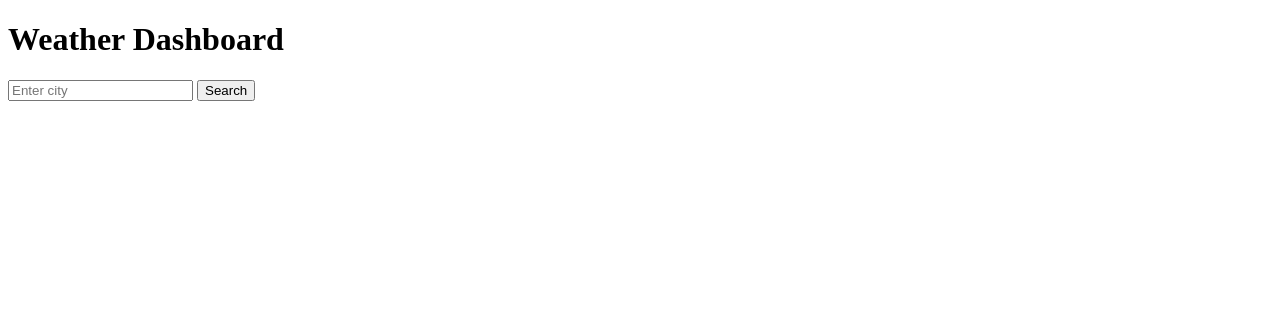
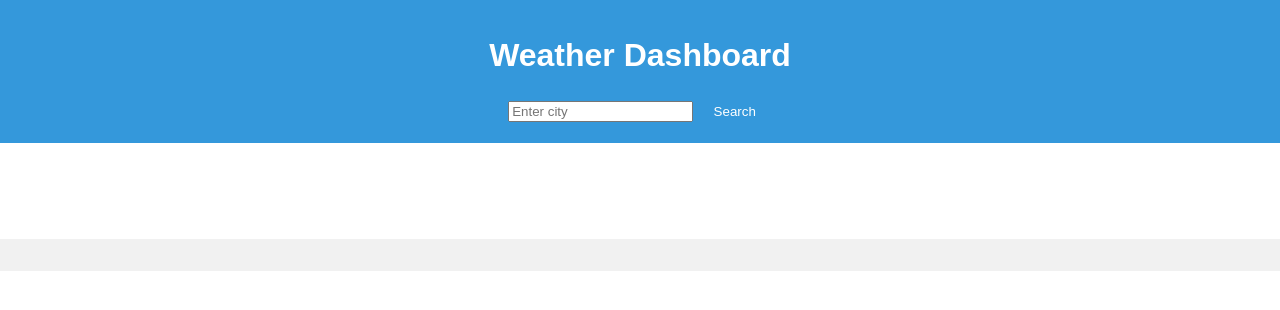
Before and after one commit to S3kiro24/Weather-forecast, a plain HTML site: page index.html in a window 1280 px wide. Drawn offline with Linux system fonts and the light colour scheme; files that its build step writes are made by us from their sources; files whose address does not match are found by name.

Commit message:
adding style

```diff
--- a/assets/styles/reset.css
+++ /dev/null
@@ -1,43 +0,0 @@
-html, body, div, span, applet, object, iframe,
-h1, h2, h3, h4, h5, h6, p, blockquote, pre,
-a, abbr, acronym, address, big, cite, code,
-del, dfn, em, img, ins, kbd, q, s, samp,
-small, strike, strong, sub, sup, tt, var,
-b, u, i, center,
-dl, dt, dd, ol, ul, li,
-fieldset, form, label, legend,
-table, caption, tbody, tfoot, thead, tr, th, td,
-article, aside, canvas, details, embed,
-figure, figcaption, footer, header, hgroup,
-menu, nav, output, ruby, section, summary,
-time, mark, audio, video {
-	margin: 0;
-	padding: 0;
-	border: 0;
-	font-size: 100%;
-	font: inherit;
-	vertical-align: baseline;
-}
-/* HTML5 display-role reset for older browsers */
-article, aside, details, figcaption, figure,
-footer, header, hgroup, menu, nav, section {
-	display: block;
-}
-body {
-	line-height: 1;
-}
-ol, ul {
-	list-style: none;
-}
-blockquote, q {
-	quotes: none;
-}
-blockquote:before, blockquote:after,
-q:before, q:after {
-	content: '';
-	content: none;
-}
-table {
-	border-collapse: collapse;
-	border-spacing: 0;
-}
--- a/assets/styles/style.css
+++ b/assets/styles/style.css
@@ -0,0 +1,41 @@
+body {
+    font-family: Arial, sans-serif;
+    margin: 0;
+    padding: 0;
+  }
+
+  header {
+    background-color: #3498db;
+    color: white;
+    text-align: center;
+    padding: 1rem;
+  }
+
+  main {
+    padding: 2rem;
+    display: flex;
+    flex-direction: column;
+    align-items: center;
+  }
+
+  section {
+    margin-bottom: 1rem;
+  }
+
+  footer {
+    background-color: #f1f1f1;
+    padding: 1rem;
+    text-align: center;
+  }
+
+  button {
+    padding: 0.5rem 1rem;
+    background-color: #3498db;
+    color: white;
+    border: none;
+    cursor: pointer;
+  }
+
+  button:hover {
+    background-color: #2980b9;
+  }
--- a/index.html
+++ b/index.html
@@ -3,7 +3,7 @@
 <head>
   <meta charset="UTF-8">
   <meta name="viewport" content="width=device-width, initial-scale=1.0">
-  <link rel="stylesheet" href="style.css">
+  <link rel="stylesheet" href="./assets/styles/style.css">
   <title>Weather Dashboard</title>
 </head>
 <body>
```
